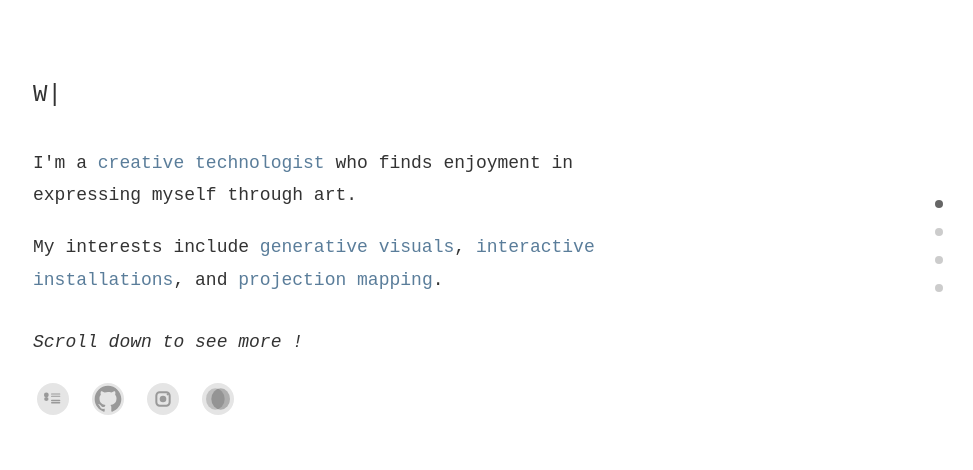
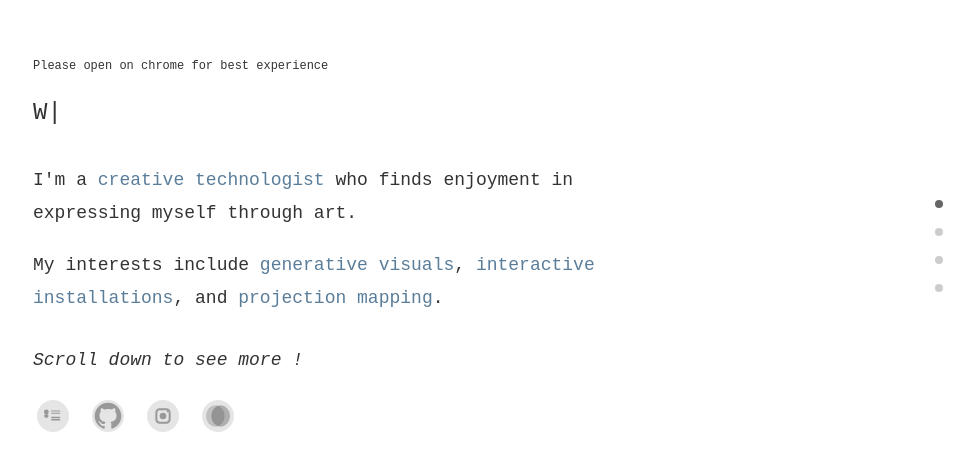
Before and after one commit to awang-777/portfolioWebsite, a React (Create React App) app in the folder frontend/: page / in a window 1280 px wide. Shown: the part 154-624 px from the top of the page, without its empty margins (307-1280 px from the left). Built offline with nearby package versions, Linux system fonts and the light colour scheme; the HTML template or start-up script is replaced by a standard one.

Commit message:
added "open in chrome" text

```diff
--- a/frontend/src/pages/About.js
+++ b/frontend/src/pages/About.js
@@ -75,6 +75,14 @@ function About() {
         color: '#333333',
         textAlign: 'left'
       }}>
+        <div style={{
+          fontSize: '12px',
+          color: '#9999999',
+          marginBottom: '14px',
+          fontFamily: 'Courier New, monospace'
+        }}>
+          Please open on chrome for best experience
+        </div>
         <div style={{
           fontSize: '24px',
           marginBottom: '30px',
```
